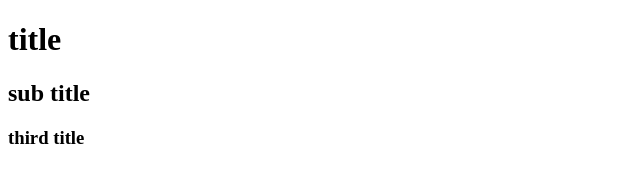
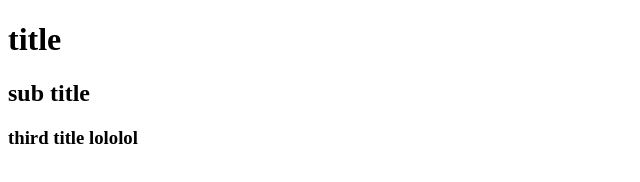
Before and after one commit to maxy126/test2, a plain HTML site: page index.html in a window 1280 px wide. Shown: the full height of the page, 0-640 px from the left. Drawn offline with Linux system fonts and the light colour scheme.

Commit message:
updated html
test

```diff
--- a/index.html
+++ b/index.html
@@ -8,6 +8,6 @@
 <body>
 <h1>title</h1>
 <h2>sub title</h2>
-<h3>third title</h3>
+<h3>third title lololol</h3>
 </body>
 </html>
```
